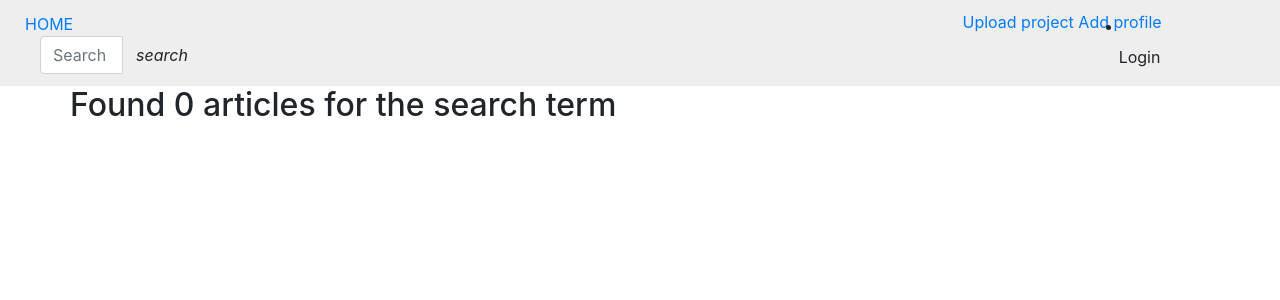
After one commit to GasaGentille/Awward_Like, a Django app: template posts/templates/search.html in a window 1280 px wide. The commit adds this page. Shown: the top 300 px of the page. Run offline with Django 3.2, Linux system fonts and the light colour scheme; the template is opened without the code that fills it, so the values that code supplies are empty; some libraries are stand-ins or nearby versions.

Commit message:
Adding search

```diff
--- a/posts/models.py
+++ b/posts/models.py
@@ -22,6 +22,11 @@ class Project(models.Model):
 
     def delete_delete(self):
         self.delete()
+
+    @classmethod
+    def search_by_title(cls,search_term):
+        news = cls.objects.filter(title__icontains=search_term)
+        return news
 
 
 class Profile(models.Model):
--- a/posts/templates/navbar.html
+++ b/posts/templates/navbar.html
@@ -15,16 +15,21 @@
             <a href="{% url 'project' %}">HOME</button>
 
                 <div class="col-xs-12 col-sm-12 col-md-6 col-lg-6 col-xl-6">
-                <form class="navbar-form" role="search" action="{% url 'search_results'%}">
+                    <!-- Adding a search form  -->
+                    <!-- <div class="col-sm-4 col-md-4 navbar-right"> -->
+
+                        <form class="navbar-form" role="search" action="{% url 'search_results' %}">
+
                             <div class="input-group">
-                        <input type="text" class="form-control" placeholder="Search User" name="image">
-                        <div class="input-goup-btn">
-                            <button class="btn btn-default" type="submit"><i
-                                    class="glyphicon glyphicon-search"></i>Search</button>
+                                <input type="text" class="form-control" placeholder="Search Article" name="article">
+                                <div class="input-group-btn">
+                                    <button class="btn btn-default" type="submit"><i class="glyphicon glyphicon-search">search</i></button>
                                 </div>
                             </div>
+
                         </form>
                     </div>
+                <!-- </div> -->
                 <div class="col-xs-12 col-sm-12 col-md-3 col-lg-3 col-xl-3">
 
                     <a href="{% url 'new-project' %}">Upload project</a>
--- /dev/null
+++ b/posts/templates/search.html
@@ -0,0 +1,25 @@
+{%extends 'base.html'%}
+{% block content %}
+<div class="container">
+
+  <div class="row">
+    {% if articles%}
+      <h2>Found {{ articles|length }} of searched term {{message}}</h2>
+    {% else %}
+      <h2> Found 0 articles for the search term {{message}}</h2>
+    {% endif %}
+
+  </div>
+
+  <div class="row">
+
+  {% if articles %}
+    {% for article in articles %}
+      <div class="col-sm-6 col-md-3">
+          <h1>{{article.title}}</h1>
+      </div>
+    {% endfor %}
+  {% endif %}
+  </div>
+</div>
+{% endblock %}
```
Also changed, not shown: posts/views.py (+6 -7 lines). Lines whose indentation alone changed are shown as unchanged.
